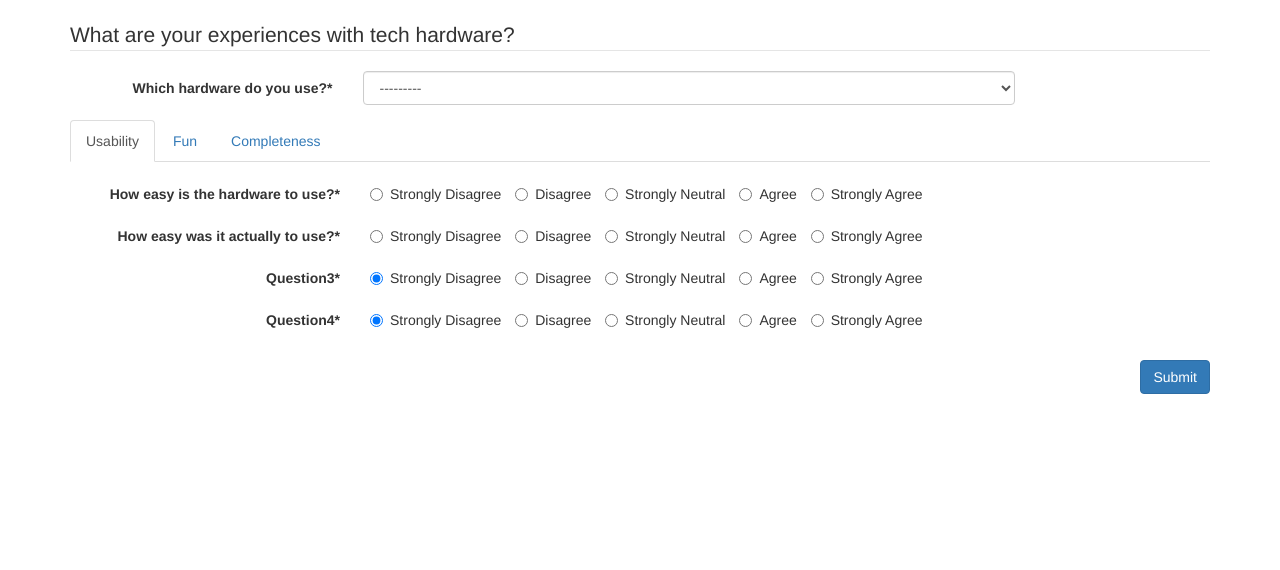
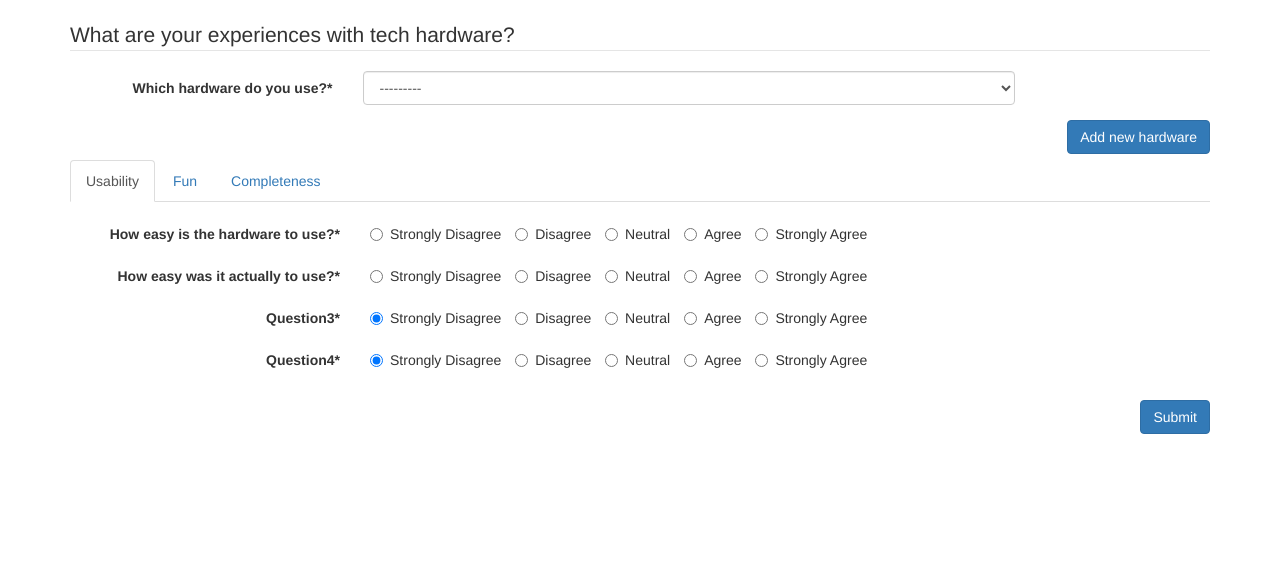
Before and after one commit to JMBenham/FYP-Website, a Django app: page /completesurvey/ in a window 1280 px wide. Shown: the part 51-621 px from the top of the page. Run offline with Django 3.2, Linux system fonts and the light colour scheme; the visitor is signed in with stand-in values (Sample User, id 1); data that the repository does not hold is empty; some libraries are stand-ins or nearby versions.

Commit message:
Added modal to add new hardware

```diff
--- a/website/forms.py
+++ b/website/forms.py
@@ -1,6 +1,6 @@
 from django import forms
 from crispy_forms.helper import FormHelper
-from crispy_forms.layout import Submit, Layout, ButtonHolder, Fieldset, Field
+from crispy_forms.layout import Submit, Layout, ButtonHolder, Fieldset, Field, Button, HTML
 from crispy_forms.bootstrap import Tab, TabHolder, InlineCheckboxes, InlineRadios
 from website.models import Profile, Hardware, Subject, DeviceQuestionnaire
 from django.contrib.auth.admin import User
@@ -69,6 +69,9 @@ class QuestionnaireForm(forms.ModelForm):
                 'What are your experiences with tech hardware?',
                 'hardware',
             ),
+            HTML('<button type="button" class="btn btn-primary pull-right" data-toggle="modal" data-target="#newHardwareModal" data-whatever="@mdo">Add new hardware</button>'),
+            HTML('</br>'),
+            HTML('</br>'),
             TabHolder(
                 Tab(
                     'Usability',
@@ -111,8 +114,45 @@ class QuestionnaireForm(forms.ModelForm):
         label = "How easy was it actually to use?",
         choices=DeviceQuestionnaire.INPUT_CHOICES
     )
-
-
     class Meta:
         model = DeviceQuestionnaire
         exclude = ('user',)
+
+class SubjectForm(forms.ModelForm):
+    def __init__(self, *args, **kwargs):
+        super(SubjectForm, self).__init__(*args, **kwargs)
+        self.helper = FormHelper()
+        self.helper.form_id = "id-subject_form"
+        self.helper.form_class = 'form-horizontal'
+        self.helper.label_class = 'col-md-3'
+        self.helper.field_class = 'col-md-7'
+        self.helper.form_method = 'post'
+        self.helper.form_action = 'new_subject'
+
+    class Meta:
+        model = Subject
+        fields = ('subject',)
+
+class HardwareForm(forms.ModelForm):
+    def __init__(self, *args, **kwargs):
+        super(HardwareForm, self).__init__(*args, **kwargs)
+        self.helper = FormHelper()
+        self.helper.form_id = "id-hardware_form"
+        self.helper.form_class = 'form-horizontal'
+        self.helper.label_class = 'col-md-3'
+        self.helper.field_class = 'col-md-7'
+        self.helper.form_method = 'post'
+        self.helper.form_action = 'completesurvey'
+
+        self.helper.layout = Layout(
+            Fieldset('',
+                     'name'),
+
+            ButtonHolder(
+                Submit('submit', 'Submit', css_class='button white')
+            )
+        )
+
+    class Meta:
+        model = Hardware
+        fields = ('name',)
--- a/website/models.py
+++ b/website/models.py
@@ -88,7 +88,7 @@ class DeviceQuestionnaire(models.Model):
     INPUT_CHOICES = (
         (1, "Strongly Disagree"),
         (2, "Disagree"),
-        (3, "Strongly Neutral"),
+        (3, "Neutral"),
         (4, "Agree"),
         (5, "Strongly Agree"),
     )
--- a/website/templates/website/submit_survey.html
+++ b/website/templates/website/submit_survey.html
@@ -12,4 +12,18 @@
     </br>
     </br>
     </div>
+
+    <div class="modal fade" id="newHardwareModal" tabindex="-1" role="dialog" aria-labelledby="newHardwareModal">
+      <div class="modal-dialog" role="document">
+        <div class="modal-content">
+          <div class="modal-header">
+            <button type="button" class="close" data-dismiss="modal" aria-label="Close"><span aria-hidden="true">&times;</span></button>
+            <h4 class="modal-title" id="newHardwareModal">Add a new hardware device</h4>
+          </div>
+          <div class="modal-body">
+            {% crispy hardware_form %}
+          </div>
+        </div>
+      </div>
+    </div>
 {% endblock %}
--- a/website/views.py
+++ b/website/views.py
@@ -6,7 +6,7 @@ from django.contrib.auth import logout, authenticate, login
 from django.contrib.auth.admin import User
 from django.http import HttpResponse, HttpResponseRedirect
 from .models import Hardware, Profile, DeviceQuestionnaire
-from .forms import UserForm, UserProfileForm, QuestionnaireForm
+from .forms import UserForm, UserProfileForm, QuestionnaireForm, SubjectForm, HardwareForm
 from django.shortcuts import render, render_to_response, redirect
 
 
@@ -146,11 +146,15 @@ def profile(request, id):
     except:
         up = None
 
-    context_dict['user'] = request.user
-    context_dict['remoteuser'] = u
-    context_dict['userprofile'] = up
-
-    return render_to_response('website/profile.html', context_dict, context)
+    submittedQuestionnaires = DeviceQuestionnaire.objects.filter(user=up)
+    template= loader.get_template('website/profile.html')
+    context = {
+        'user': request.user,
+        'remoteuser': u,
+        'userprofile': up,
+        'questionnaires': submittedQuestionnaires
+    }
+    return HttpResponse(template.render(context, request))
 
 def device_profile(request, id):
     hardware = Hardware.objects.get(pk = id)
@@ -172,7 +176,7 @@ def complete_survey(request):
     if request.method == 'POST':
         # Attempt to take the information from the form
         survey_form = QuestionnaireForm(data=request.POST)
-
+        hardware_form = HardwareForm(data=request.POST)
 
         if survey_form.is_valid():
             # Now sort out the UserProfile instance.
@@ -184,7 +188,9 @@ def complete_survey(request):
             survey.save()
 
             return redirect('index')
-
+        elif hardware_form.is_valid():
+            hardware_form.save()
+            return redirect('completesurvey')
         # Invalid form or forms - mistakes or something else?
         # Print problems to the terminal.
         # They'll also be shown to the user.
@@ -195,9 +201,25 @@ def complete_survey(request):
     # This form is blank, ready for user input.
     else:
         survey_form = QuestionnaireForm()
+        hardware_form = HardwareForm()
 
     template= loader.get_template('website/submit_survey.html')
     context = {
         'survey_form': survey_form,
+        'hardware_form': hardware_form,
     }
     return HttpResponse(template.render(context, request))
+
+@login_required
+def new_subject(request):
+    if request.method =='POST':
+        subject_form = SubjectForm
+
+        if subject_form.is_valid():
+            subject = subject_form.save()
+
+        else:
+            print subject_form.errors
+
+    else:
+        subject_form = SubjectForm()
```
Also changed, not shown: website/templates/website/profile.html (+15 -1 lines).
